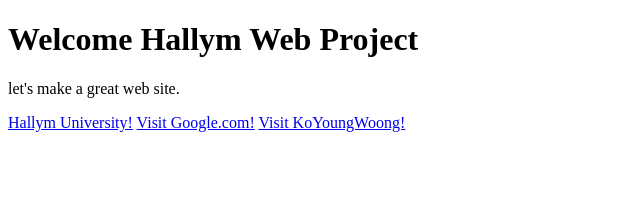
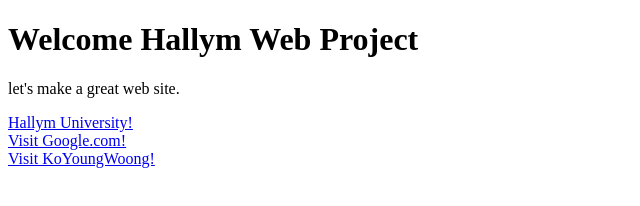
Before and after one commit to hero707/webproject, a plain HTML site: page index.html in a window 1280 px wide. Shown: the whole page, without its empty margins (0-640 px from the left). Drawn offline with Linux system fonts and the light colour scheme.

Commit message:
<br> tag  added

```diff
--- a/index.html
+++ b/index.html
@@ -7,9 +7,9 @@
 
 <h1>Welcome Hallym Web Project</h1>
 <p>let's make a great web site.</p>
-<a href="http://www.hallym.ac.kr/">Hallym University!</a>
-<a href="http://www.google.com/">Visit Google.com!</a>
-<a href="./member/h21735.html">Visit KoYoungWoong!</a>
+<a href="http://www.hallym.ac.kr/">Hallym University!</a><br>
+<a href="http://www.google.com/">Visit Google.com!</a><br>
+<a href="./member/h21735.html">Visit KoYoungWoong!</a><br>
 
 </body>
 </html>
```
